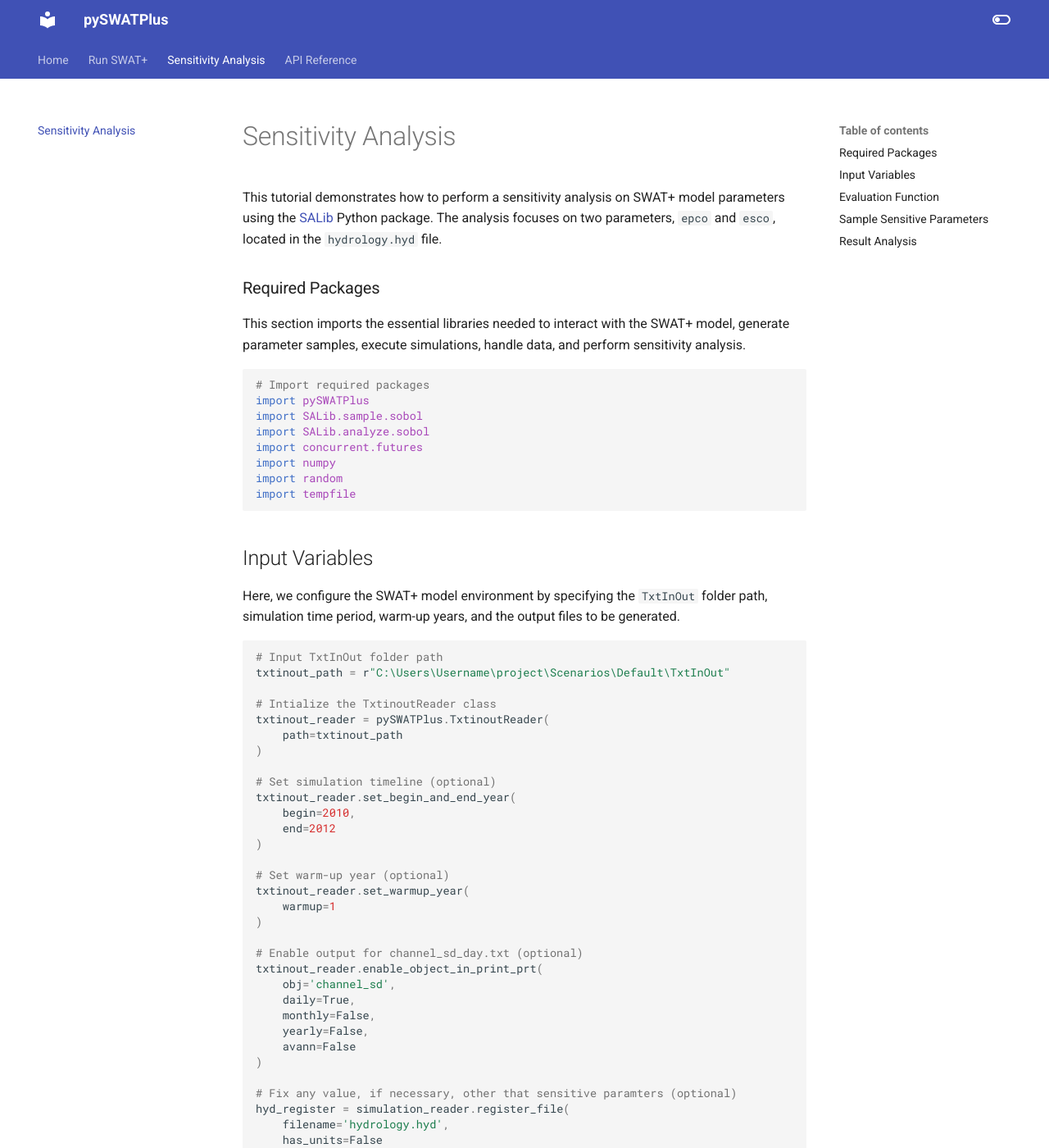
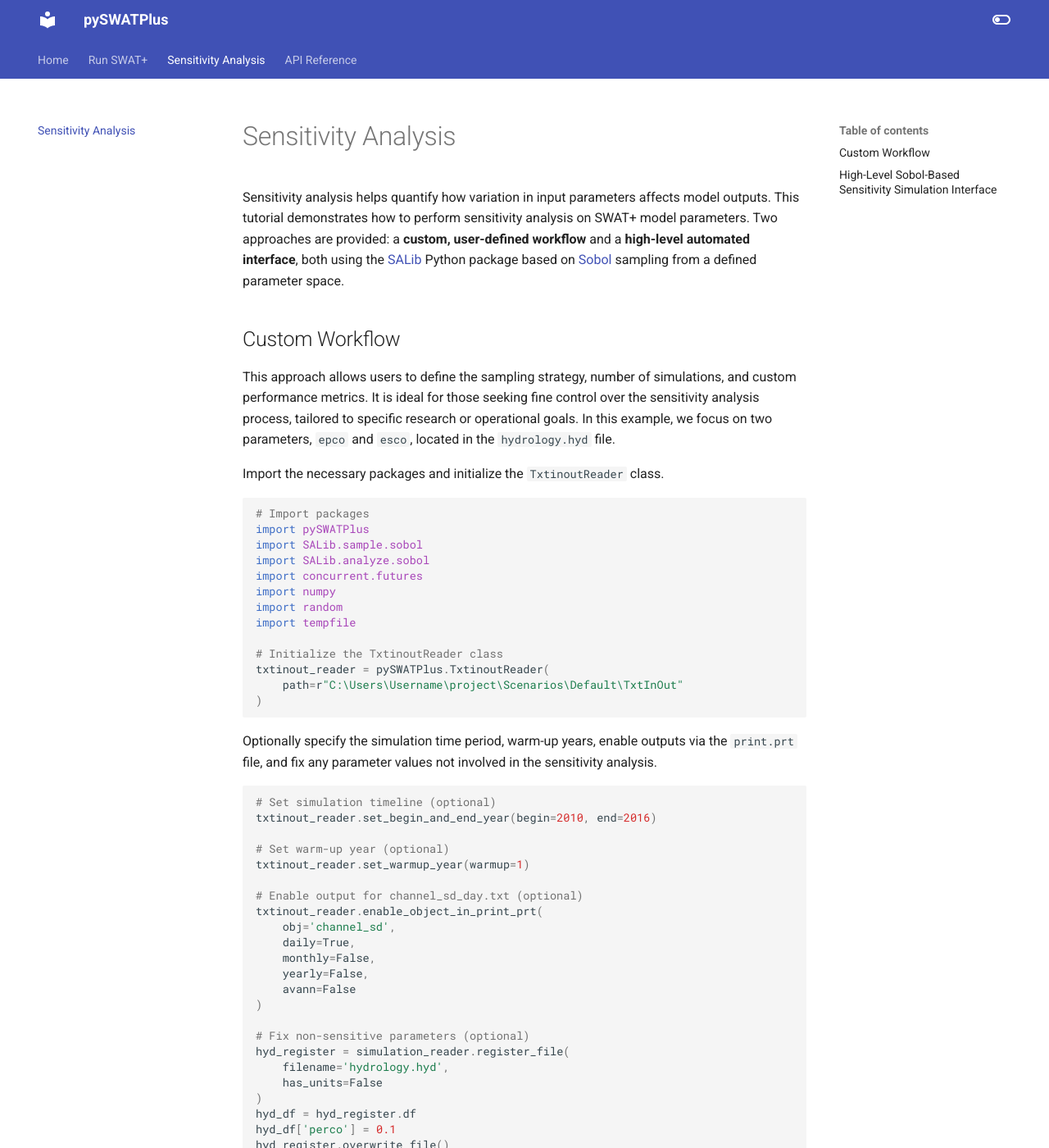
Before and after one commit to swat-model/pySWATPlus, an MkDocs documentation site: the page built from docs/sensitivity.md, in a window 1280 px wide and 1400 px high. Shown: the whole window at 82% size. Built offline with MkDocs 1.6.1 and Material for MkDocs 9.7.7, drawn with Linux system fonts in a browser that asks for light colours; some of the changed text lies outside the part shown.

Commit message:
update sensitivity analysis docs

````diff
--- a/docs/sensitivity.md
+++ b/docs/sensitivity.md
@@ -1,13 +1,16 @@
 # Sensitivity Analysis
 
-This tutorial demonstrates how to perform a sensitivity analysis on SWAT+ model parameters using the [SALib](https://github.com/SALib/SALib) Python package. The analysis focuses on two parameters, `epco` and `esco`, located in the `hydrology.hyd` file.
+Sensitivity analysis helps quantify how variation in input parameters affects model outputs. This tutorial demonstrates how to perform sensitivity analysis on SWAT+ model parameters. Two approaches are provided: a **custom, user-defined workflow** and a **high-level automated interface**, both using the [SALib](https://github.com/SALib/SALib) Python package based on [Sobol](https://doi.org/10.1016/S0378-4754(00)00270-6) sampling from a defined parameter space.
 
-### Required Packages
 
-This section imports the essential libraries needed to interact with the SWAT+ model, generate parameter samples, execute simulations, handle data, and perform sensitivity analysis.
+## Custom Workflow
+
+This approach allows users to define the sampling strategy, number of simulations, and custom performance metrics. It is ideal for those seeking fine control over the sensitivity analysis process, tailored to specific research or operational goals. In this example, we focus on two parameters, `epco` and `esco`, located in the `hydrology.hyd` file.
+
+Import the necessary packages and initialize the `TxtinoutReader` class.
 
 ```python
-# Import required packages
+# Import packages
 import pySWATPlus
 import SALib.sample.sobol
 import SALib.analyze.sobol
@@ -15,31 +18,21 @@
 import numpy
 import random
 import tempfile
+
+# Initialize the TxtinoutReader class
+txtinout_reader = pySWATPlus.TxtinoutReader(
+    path=r"C:\Users\Username\project\Scenarios\Default\TxtInOut"
+)
 ```
 
-## Input Variables
-
-Here, we configure the SWAT+ model environment by specifying the `TxtInOut` folder path, simulation time period, warm-up years, and the output files to be generated.
+Optionally specify the simulation time period, warm-up years, enable outputs via the `print.prt` file, and fix any parameter values not involved in the sensitivity analysis.
 
 ```python
-# Input TxtInOut folder path
-txtinout_path = r"C:\Users\Username\project\Scenarios\Default\TxtInOut"
-
-# Intialize the TxtinoutReader class
-txtinout_reader = pySWATPlus.TxtinoutReader(
-    path=txtinout_path
-)
-
 # Set simulation timeline (optional)
-txtinout_reader.set_begin_and_end_year(
-    begin=2010,
-    end=2012
-)
+txtinout_reader.set_begin_and_end_year(begin=2010, end=2016)
 
 # Set warm-up year (optional)
-txtinout_reader.set_warmup_year(
-    warmup=1
-)
+txtinout_reader.set_warmup_year(warmup=1)
 
 # Enable output for channel_sd_day.txt (optional)
 txtinout_reader.enable_object_in_print_prt(
@@ -50,7 +43,7 @@
     avann=False
 )
 
-# Fix any value, if necessary, other that sensitive paramters (optional)
+# Fix non-sensitive parameters (optional)
 hyd_register = simulation_reader.register_file(
     filename='hydrology.hyd',
     has_units=False
@@ -60,13 +53,10 @@
 hyd_register.overwrite_file()
 ```
 
-## Evaluation Function
-
-This section sets up the core logic to run the SWAT+ model with different values of `epco` and `esco`, and reads the resulting output. The current implementation returns a random value for demonstration; in practice, this should be replaced with a proper objective function using simulated and observed data.
+Define an evaluation function that runs the SWAT+ model with the specified parameter values and returns an evaluation metric. The current example returns a random value for demonstration purposes. Replace this with a proper objective function using simulated and observed data.
 
 ```python
-# Define a function whose output will be used in sensitivity analysis
-def run_and_evaluate_swat(
+def run_swat_and_evaluate_metric(
     epco: float,
     esco: float
 ):
@@ -110,36 +100,86 @@
 # Wrapper function for parallel execution
 def evaluate(params):
 
-    return run_and_evaluate_swat(*params)
+    return run_swat_and_evaluate_metric(*params)
 ```
 
-## Sample Sensitive Parameters
-We define the sensitivity problem, including the parameter names and bounds, and use `Sobol` sampling to generate test combinations for the analysis.
+Define the sensitivity problem and generate samples using `Sobol` sampling.
 
 ```python
 problem = {
-    'num_vars': 2,  # Number of parameters
-    'names': ['epco', 'esco'],  # Parameter names
-    'bounds': [[0, 1]] * 2  # Parameter bounds
+    'num_vars': 2,
+    'names': ['epco', 'esco'],
+    'bounds': [[0, 1]] * 2
 }
 
-# Generate parameter samples
+# Generate Sobol samples
 param_values = SALib.sample.sobol.sample(problem, 2)
 ```
 
-
-## Result Analysis
-We run the model simulations in parallel using the parameter samples and analyze the sensitivity of each parameter using `Sobol` indices.
+Run simulations in parallel and compute Sobol indices to analyze parameter influence.
 
 ```python
 if __name__ == '__main__':
+    with concurrent.futures.ProcessPoolExecutor() as executor:
+        simulation_output = numpy.array(list(executor.map(evaluate, param_values)))
 
-    # Parallel evaluation of Sensitive Parameters
-    with concurrent.futures.ProcessPoolExecutor() as executor:
-        y = numpy.array(list(executor.map(evaluate, param_values)))
+    sobol_indices = SALib.analyze.sobol.analyze(problem, simulation_output)
 
-    # Analyze results
-    sobol_indices = SALib.analyze.sobol.analyze(problem, y)
     print('First-order Sobol indices:', sobol_indices['S1'])
     print('Total-order Sobol indices:', sobol_indices['ST'])
 ```
+
+
+## High-Level Sobol-Based Sensitivity Simulation Interface
+
+This high-level interface automates the sensitivity simulation workflow. It includes:
+
+- Automatic generation of Sobol samples for the defined parameter space
+- Parallel computation to accelerate simulation runs
+- Output extraction from target data files with filtering options (by date, column values, etc.)
+- Structured export of results for downstream analysis
+
+The output data can be used to compute performance metrics, compare with observed data, and estimate Sobol indices to quantify parameter influence.
+
+This interface is ideal for users seeking a scalable, low-configuration solution.
+
+
+```python
+import pySWATPlus
+
+if __name__ == '__main__':
+    output = pySWATPlus.Scenario().simulation_by_sobol_sample(
+        var_names=[
+            'esco',
+            '|'.join(['bm_e', 'name == "agrl"'])
+        ],
+        var_bounds=[
+            [0, 1],
+            [30, 40]
+        ],
+        sample_number=1,
+        simulation_folder=r"C:\Users\Username\simulation_folder",
+        txtinout_folder=r"C:\Users\Username\project\Scenarios\Default\TxtInOut",
+        params={
+            'hydrology.hyd': {
+                'has_units': False,
+                'esco': {'value': 0}
+            },
+            'plants.plt': {
+                'has_units': False,
+                'bm_e': {'value': 0, 'filter_by': 'name == "agrl"'}
+            }
+        },
+        data_file='channel_sd_yr.txt',
+        unit_row=True,
+        start_date='2012-01-01',
+        end_date='2015-12-31',
+        filter_rows={'name': ['cha561']},
+        retain_cols=['name', 'flo_out'],
+        max_workers=4,
+        clean_setup=False
+    )
+```
+
+
+> ⚠️ **Note:** Before using this high-level interface, configure the `TxtInOut` folder with the simulation time period, warm-up years, `print.prt` file settings, and any fixed parameter values not involved in sensitivity analysis.
````
